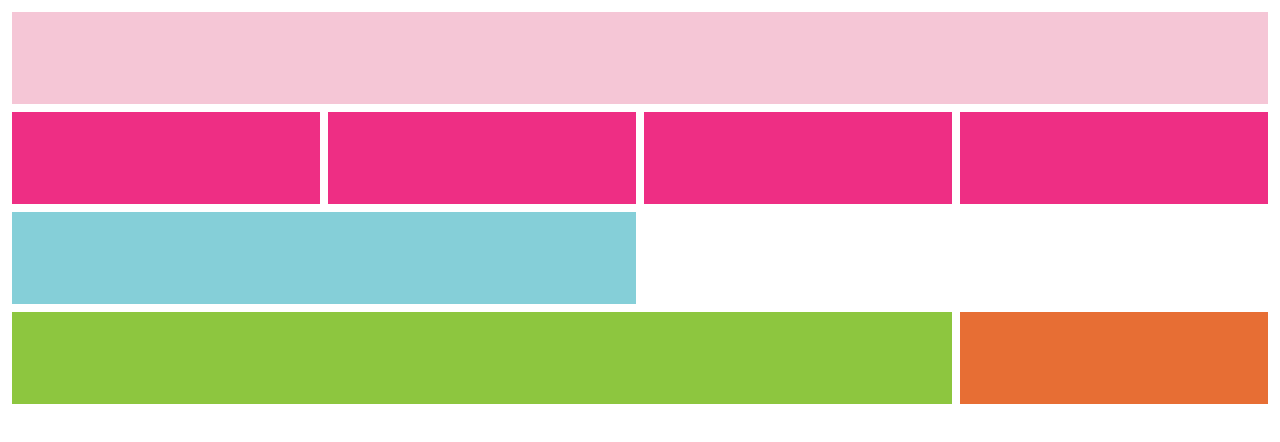
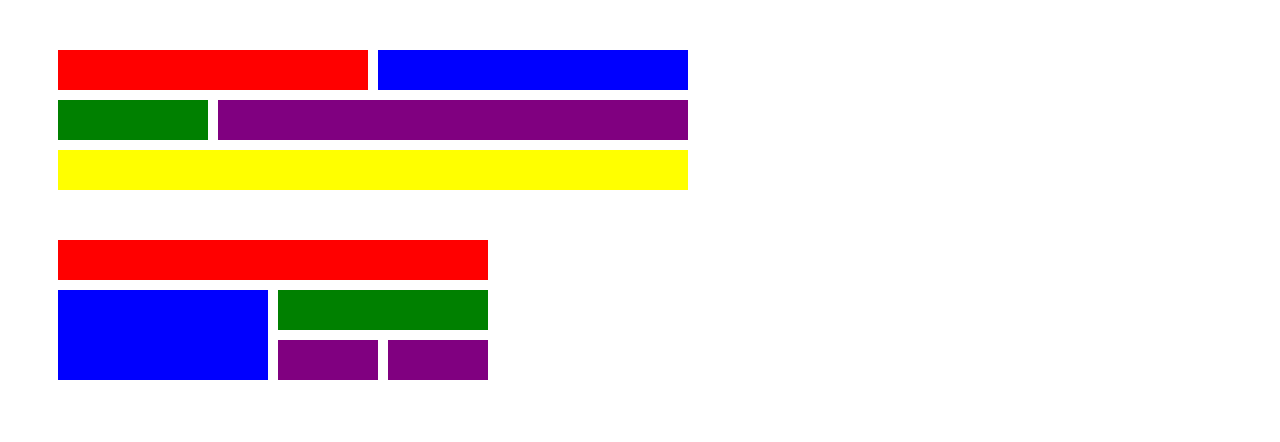
Before and after one commit to RosanneWallach/fsw-100, a plain HTML site: page week5/index.html in a window 1280 px wide. Drawn offline with Linux system fonts and the light colour scheme.

Commit message:
Add files via upload

```diff
--- a/week5/index.html
+++ b/week5/index.html
@@ -1,29 +1,23 @@
-<!DOCTYPE html>
-<html lang="en">
+<html>
+    <head>
+        <title>CSS Grid</title>
+        <link rel="stylesheet" href="./styles.css"
+    </head>
+    <body>
+        <div class="grid-container">
+            <div class="red-grid-item"></div>
+            <div class="blue-grid-item"></div>
+            <div class="green-grid-item"></div>
+            <div class="purple-grid-item"></div>
+            <div class="yellow-grid-item"></div>
 
-<head>
-    <meta charset="UTF-8"
-    <meta name="viewpoint" content="width=device-width, initial-scale=1.0">
-    <title>Week 5: Responsive Web Design Basics, Part 1</title>
-    <link rel="stylesheet" href="styles.css">
-</head>
-<body>
-    <div class="section">
-        <div class="pink"></div>
-    </div>
-    <div class="section">
-        <div class="purple"></div>
-        <div class="purple"></div>
-        <div class="purple"></div>
-        <div class="purple"></div>
-    </div>
-    <div class="section"
-    <div class="aqua"></div>
-    <div class="aqua"></div>
-</div>
-<div class="section">
-    <div class="green"></div>
-    <div class="orange"></div>
-</div>
-</body>
+        </div>
+        <div class="grid-container2">
+            <div class="red-grid-item2"></div>
+            <div class="blue-grid-item2"></div>
+            <div class="green-grid-item2"></div>
+            <div class="purple-grid-item2"></div>
+            <div class="purple-grid-item2"></div>
+        </div>
+    </body>
 </html>
--- a/week5/styles.css
+++ b/week5/styles.css
@@ -1,34 +1,84 @@
-*{
-    box-sizing: border-box;
+.grid-container {
+    display: grid;
+    grid-template-columns: 150px 150px 150px 150px;
+    grid-column-gap: 10px;
+    grid-row-gap: 10px;
+    margin: 50px;
 }
-.pink, .purple, .aqua, .green, .orange {
-    float: left;
-    height: 100px;
-    padding: 15px;
-    border: 4px solid white;
+.grid-item {
+    background-color: #FFF;
+    padding: 20px;
+    font-size: 30px;
+    text-align: center;
 }
-.pink {
-    background-color: #F5C6D6;
-    width: 100%;
+.red-grid-item {
+    background-color: red;
+    padding: 20px;
+    font-size: 30px;
+    text-align: center;
+    grid-column: 1/3;
 }
-.purple {
-    background-color: #EE2E84;
-    width: 25%;
+.blue-grid-item {
+    background-color: blue;
+    padding: 20px;
+    font-size: 30px;
+    text-align: center;
+    grid-column: 3/5;
 }
-.aqua {
-    background-color: #85CFD8;
-    width: 50%;
+.green-grid-item {
+    background-color: green;
+    padding: 20px;
+    font-size: 30px;
+    text-align: center;
+    grid-column: 1/2;
 }
-.green {
-    background-color: #8DC63F;
-    width: 75%;
+.purple-grid-item {
+    background-color: purple;
+    padding: 20px;
+    font-size: 30px;
+    text-align: center;
+    grid-column: 2/5;
 }
-.orange {
-    background-color: #E76E34;
-    width: 25%;
+.yellow-grid-item {
+    background-color: yellow;
+    padding: 20px;
+    font-size: center;
+    grid-column: 1/5;
 }
-@media only screen and (max-width:768px) {
-    .pink, .purple, .aqua, .green, .orange {
-        width: 100%;
-    }
+
+.grid-container2 {
+    display: grid;
+    grid-template-columns: 100px 100px 100px 100px;
+    grid-column-gap: 10px;
+    grid-row-gap: 10px;
+    margin: 50px;
 }
+.red-grid-item2 {
+    background-color: red;
+    padding: 20px;
+    font-size: 30px;
+    text-align: center;
+    grid-column: 1/5;
+}
+.blue-grid-item2 {
+    background-color: blue;
+    padding: 20px;
+    font-size: 30px;
+    text-align: center;
+    grid-column: 1/3;
+    grid-row: 2/4;
+}
+.green-grid-item2 {
+    background-color: green;
+    padding: 20px;
+    font-size: 30px;
+    text-align: center;
+    grid-column: 3/5;
+}
+.purple-grid-item2 {
+    background-color: purple;
+    padding: 20px;
+    font-size: 30px;
+    text-align: center;
+    grid-column: repeat(3/4);
+}
--- /dev/null
+++ b/week5/styles2.css
@@ -0,0 +1,50 @@
+.grid-container {
+    display: grid;
+    grid-template-columns: 100px 100px 100px 100px;
+    grid-column-gap: 10px;
+    grid-row-gap: 10px;
+    margin: 50px;
+
+}
+.grid-item {
+    background-color: #ffffff
+    padding: 20px;
+    font-size: 30px;
+    text-align: center;
+
+}
+.header {
+    background-color: red;
+    padding: 20px;
+    font-size: 30px;
+    text-align: center;
+    grid-column: 1/3;
+}
+.sidebar {
+    background-color: blue;
+    padding: 20px;
+    font-size: 30px;
+    text-align: center;
+    grid-column: 3/5;
+}
+.content {
+    background-color: green;
+    padding: 20px;
+    font-size: 30px;
+    text-align: center;
+    grid-column: 1/2;
+}
+.Sidebar2 {
+    background-color: purple;
+    padding: 20px;
+    font-size: 30px;
+    text-align: center;
+    grid-column: 2/5;
+}
+.Footer {
+    background-color: yellow;
+    padding: 20px;
+    font-size: 30px;
+    text-align: center;
+    grid-column: 1/5;
+}
```
Also changed, not shown: week5/queries.html (added, +16 -0 lines).
